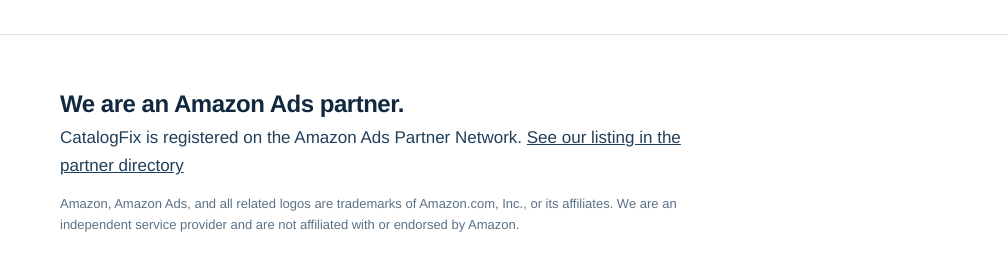
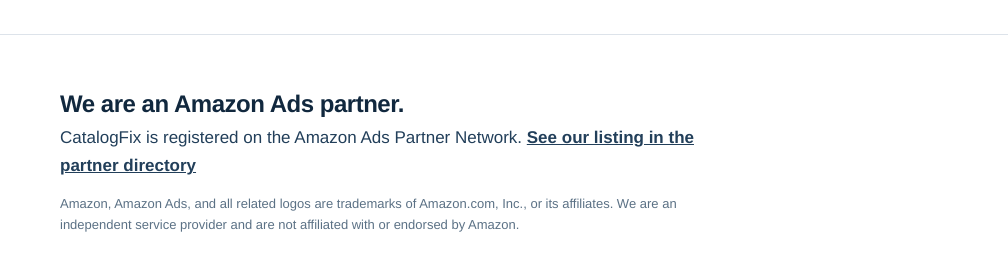
Before and after one commit to Admin-CatalogFix/catalogfix-site-v2, a plain HTML site: page docs/advertising.html in a window 1280 px wide. Shown: the part 1900-2180 px from the top of the page, 272-1280 px from the left. Drawn offline with Linux system fonts and the light colour scheme.

Commit message:
Advertising: bold partner directory link, use share URL
Co-Authored-By: Claude Opus 5.5 <noreply@anthropic.com>

```diff
--- a/docs/advertising.html
+++ b/docs/advertising.html
@@ -210,7 +210,7 @@
       <img class="partner-logo" src="assets/amazon-ads-logo.png" alt="Amazon Ads" width="152" height="39" loading="lazy">
       <div class="partner-txt">
         <h2 id="adv-partner-h">We are an Amazon Ads partner.</h2>
-        <p>CatalogFix is registered on the Amazon Ads Partner Network. <a href="https://advertising.amazon.com/partners/directory/details/amzn1.ads1.ma1.9zi2prksjhgcpihbfqhrvmlg3/CatalogFix" target="_blank" rel="noopener">See our listing in the partner directory</a></p>
+        <p>CatalogFix is registered on the Amazon Ads Partner Network. <a href="https://advertising.amazon.com/partners/directory/details/amzn1.ads1.ma1.9zi2prksjhgcpihbfqhrvmlg3/CatalogFix?ref_=prtdrl_shr_cy" target="_blank" rel="noopener"><strong>See our listing in the partner directory</strong></a></p>
         <p class="partner-legal">Amazon, Amazon Ads, and all related logos are trademarks of Amazon.com, Inc., or its affiliates. We are an independent service provider and are not affiliated with or endorsed by Amazon.</p>
       </div>
     </div>
```
